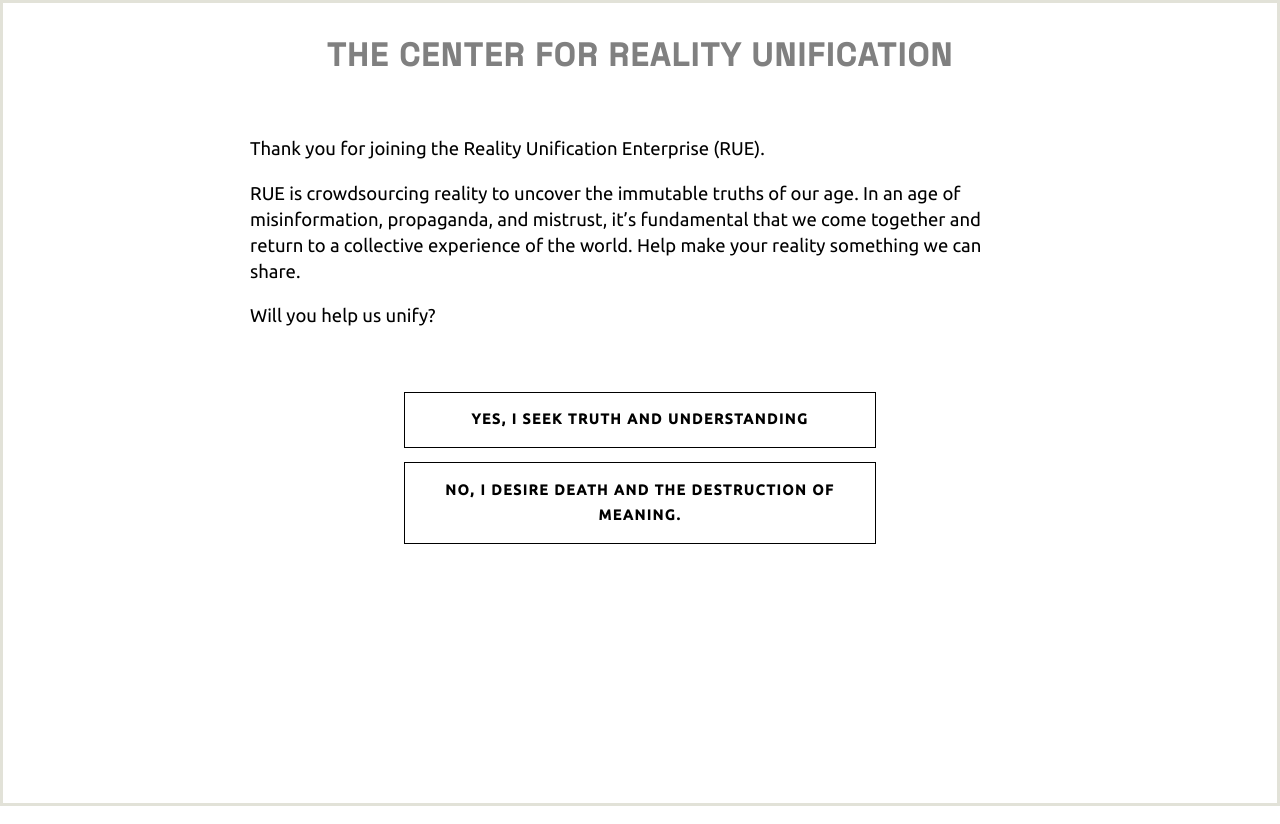
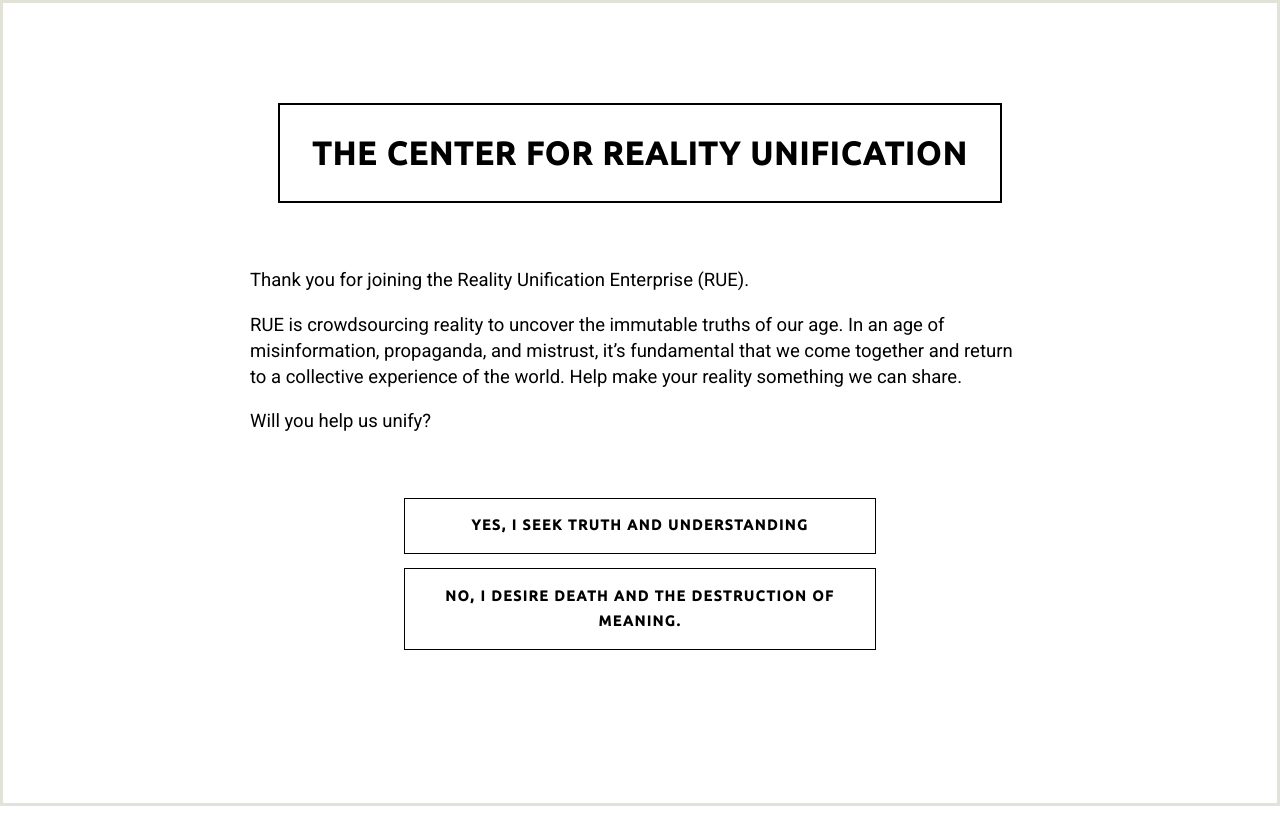
Before and after one commit to c-dacanay/reality-unification, a plain HTML site: page index.html in a window 1280 px wide. Drawn offline with Linux system fonts and the light colour scheme; a web font is replaced by a local one.

Commit message:
css changes

```diff
--- a/index.html
+++ b/index.html
@@ -21,7 +21,7 @@
   <div id="app">
   <div id="first" class=debug>
     <div class="passage" class="debug">
-<h1 class="debug">The Center for Reality Unification</h1>
+<h1 class="debug"><div id="logo">The Center for Reality Unification</div></h1>
 <div id="welcome" class="debug"><p>Thank you for joining the Reality Unification Enterprise (RUE).</p>
 
 <p>RUE is crowdsourcing reality to uncover the immutable truths of our age. In an age of misinformation, propaganda, and mistrust, it’s fundamental that we come together and return to a collective experience of the world. Help make your reality something we can share.</p>
@@ -34,7 +34,7 @@
 
 <div id="yes">
   <div class="passage">
-  <h1 class="debug">The Center for Reality Unification</h1>
+    <h1 class="debug"><div id="logo">The Center for Reality Unification</div></h1>
   <div id="welcome"><p>Thank you for committing to universal truth, morality, and acceptance. We value the perspective of <b>conscientious</b>, <b>collectivist</b> and <b>compliant</b>  individuals such as yourself.</p>
     <p id ="regrets"> In our attempt to keep reality unified, it is important that you answer our questions while being as true to yourself as possible. If you clicked “yes” out of fear and were more intrigued by the “no” option, <a href="#" onclick="regret()">please let us know.</a></p>
     <p>
@@ -52,7 +52,7 @@
 
 <div id="no">
   <div class="passage">
-  <h1 class="debug">The Center for Reality Unification</h1>
+    <h1 class="debug"><div id="logo">The Center for Reality Unification</div></h1>
   <div id="welcome"><p>Thank you for sharing your desires for death and the destruction of meaning. Creating a unified vision of reality will in some ways require radical destruction. It is important to include <b>subversive</b>, <b>individualistic</b> and <b>nonconformist</b> perception of reality. Your voice is essential to understanding the world.
     <p>
       Thank you for agreeing to help RUE develop a hi-resolution picture of our shared reality.
--- a/src/style.css
+++ b/src/style.css
@@ -2,6 +2,7 @@
 @import url('https://fonts.googleapis.com/css2?family=Ubuntu:wght@400;500&display=swap');
 @import url('https://fonts.googleapis.com/css2?family=Courier+Prime&display=swap');
 @import url('https://fonts.googleapis.com/css2?family=Space+Grotesk:wght@400;500&display=swap');
+@import url('https://fonts.googleapis.com/css2?family=Roboto&display=swap');
 
 body, html {
   font-family: 'Ubuntu', 'Helvetica', sans-serif;
@@ -91,7 +92,7 @@ h6 {
 
 #doubt {
   margin-top: 2em;
-  font-family: 'Space Grotesk', sans-serif;
+  font-family: 'Ubuntu', 'Helvetica', sans-serif;
 	text-align: center;
 	font-size: 1em;
   text-transform: uppercase;
@@ -191,17 +192,23 @@ a, a:hover, a:visited {
 
 }
 h1, h2{
-  /* font-family: 'Source Serif Pro', serif; */
-  font-family: 'Space Grotesk', sans-serif;
+  font-family: 'Ubuntu', 'Helvetica', sans-serif;
   line-height: 1;
   letter-spacing: .05em;
   text-align: center;
-  color: gray;
+  color: black;
   /* color: chartreuse; */
   margin: 0px;
   text-transform: uppercase;
 }
 
+#logo {
+margin-top: 2em;
+padding: 1em;
+display: inline-block;
+border: solid black 2px;
+/* width: 50%; */
+}
 h3 {
   color: black;
 	font-family: 'Ubuntu', 'Helvetica', sans-serif;
@@ -221,6 +228,7 @@ h4 {
 
 p {
   /* color: rgba(226, 226, 216, 1); */
+  font-family: 'Roboto';
   color: black;
   line-height: 26px;
   font-size: 18.5px;
```
